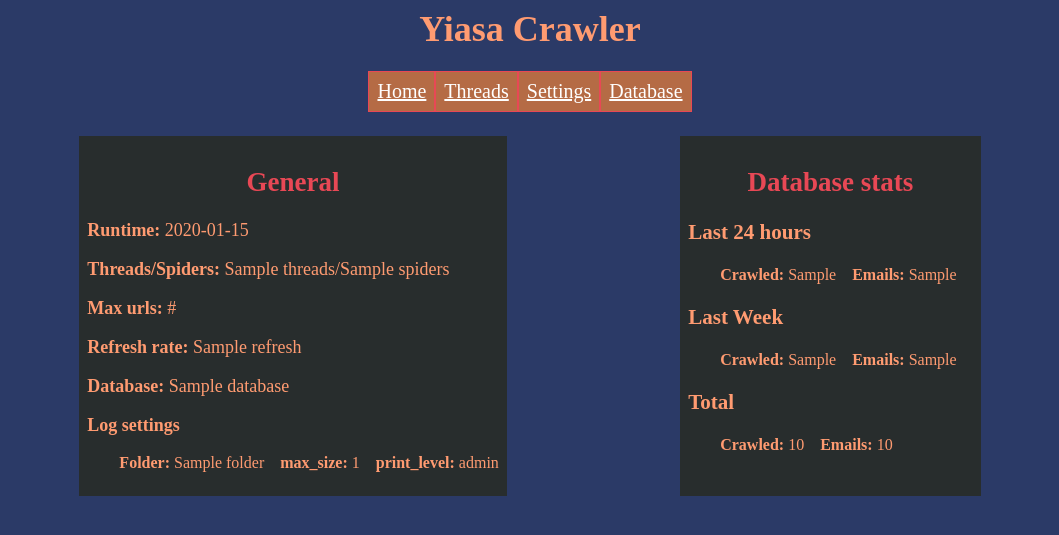
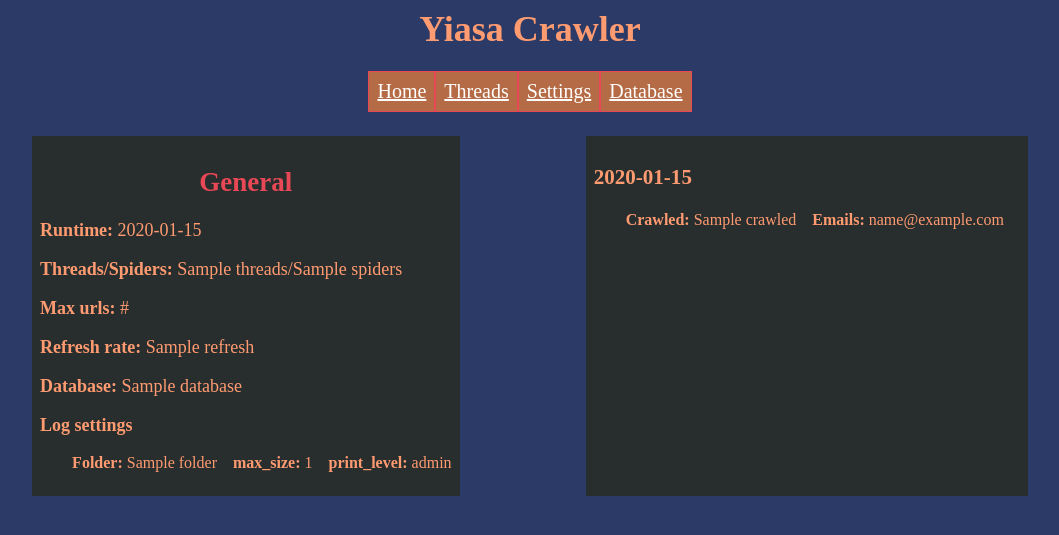
Before and after one commit to WeeDLY/YiasaCrawler, a Flask app: template server/templates/main_page.html in a window 1280 px wide. Shown: the top 535 px of the page, without its empty margins (110-1169 px from the left). Run offline with Flask 2, Linux system fonts and the light colour scheme; the template is opened without the code that fills it: most values are stand-ins (such as "Sample title", 1, 10 or a date in 2020).

Commit message:
Added more flexibility to DatabaseStats

```diff
--- a/server/server.py
+++ b/server/server.py
@@ -6,7 +6,7 @@ import sqlite3
 sys.path.append('..')
 import bot.handler as handler
 import database.query as query
-from util.classes import SpiderTable
+from util.classes import SpiderTable, DatabaseStats
 
 def start_server(db, logSettings):
     global database, connection, logger
@@ -35,17 +35,15 @@ def root():
     if database is not None:
         databaseFile = database.database_file
 
-    crawled_total, email_total = get_database_stats()
-    crawled_last_day, email_last_day = get_database_stats(timedelta(days=1))
-    crawled_last_week, email_last_week = get_database_stats(timedelta(days=7))
-
-    last_day_stats = (crawled_last_day, email_last_day)
-    last_week_stats = (crawled_last_week, email_last_week)
-    total_stats = (crawled_total, email_total)
+    databaseStats = []
+    databaseStats.append(get_database_stats(timedelta(days=1)))
+    databaseStats.append(get_database_stats(timedelta(days=1)))
+    databaseStats.append(get_database_stats(timedelta(days=7)))
+    databaseStats.append(get_database_stats())
 
     return render_template('main_page.html', runtime=runtime, threads=threads, spiders=spiders, max_urls=max_urls,
                             refresh=refresh_rate, database=databaseFile, logger=logger,
-                            last_day=last_day_stats, last_week=last_week_stats, total=total_stats)
+                            databaseStats=databaseStats)
 
 @app.route('/threads', methods=["GET", "POST"])
 def threads():
@@ -138,12 +136,22 @@ def get_database_stats(timespan = None):
         offset = datetime.strptime('01 Jan 1990', '%d %b %Y')
     else:
         offset = datetime.now() - timespan
-    crawled = database.query_get(query.QUERY_GET_CRAWLED_WITHIN_TIMESPAN(), (offset, ))
-    emails = database.query_get(query.QUERY_GET_EMAILS_WITHIN_TIMESPAN(), (offset, ))
 
-    crawled = get_integer(crawled[0][0])
-    emails = get_integer(emails[0][0])
-    return crawled, emails
+    q = query.QUERY_GET_CRAWLED_WITHIN_TIMESPAN()
+    q += " UNION "
+    q += query.QUERY_GET_EMAILS_WITHIN_TIMESPAN()
+    param = (offset, offset)
+
+
+    result = database.query_get(q, param,)
+    print(result)
+    if timespan is None:
+        timespan = "Total"
+
+    if len(result) <= 1:
+        return DatabaseStats(0, 0, timespan)
+    else:
+        return DatabaseStats(result[0][0], result[1][0], timespan)
 
 def get_runtime():
     """ returns current runtime """
--- a/server/templates/main_page.html
+++ b/server/templates/main_page.html
@@ -23,13 +23,10 @@
                 <p class="small-text"><b>Folder:</b> {{logger.folder}}&emsp;<b>max_size:</b> {{logger.max_size}}&emsp;<b>print_level:</b> {{logger.print_level}}</p>
             </div>
             <div id="database">
-                <h2>Database stats</h2>
-                <h3>Last 24 hours</h3>
-                <p class="small-text"><b>Crawled:</b> {{last_day[0]}}&emsp;<b>Emails:</b> {{last_day[1]}}&emsp;</p>
-                <h3>Last Week</h3>
-                <p class="small-text"><b>Crawled:</b> {{last_week[0]}}&emsp;<b>Emails:</b> {{last_week[1]}}&emsp;</p>
-                <h3>Total</h3>
-                <p class="small-text"><b>Crawled:</b> {{total[0]}}&emsp;<b>Emails:</b> {{total[1]}}&emsp;</p>
+                {% for stats in databaseStats %}
+                <h3>{{stats.timespan}}</h3>
+                <p class="small-text"><b>Crawled:</b> {{stats.crawled}}&emsp;<b>Emails:</b> {{stats.email}}&emsp;</p>
+                {% endfor %}
             </div>
         </div>
     </body>
```
Also changed, not shown: util/classes.py (+10 -0 lines).
